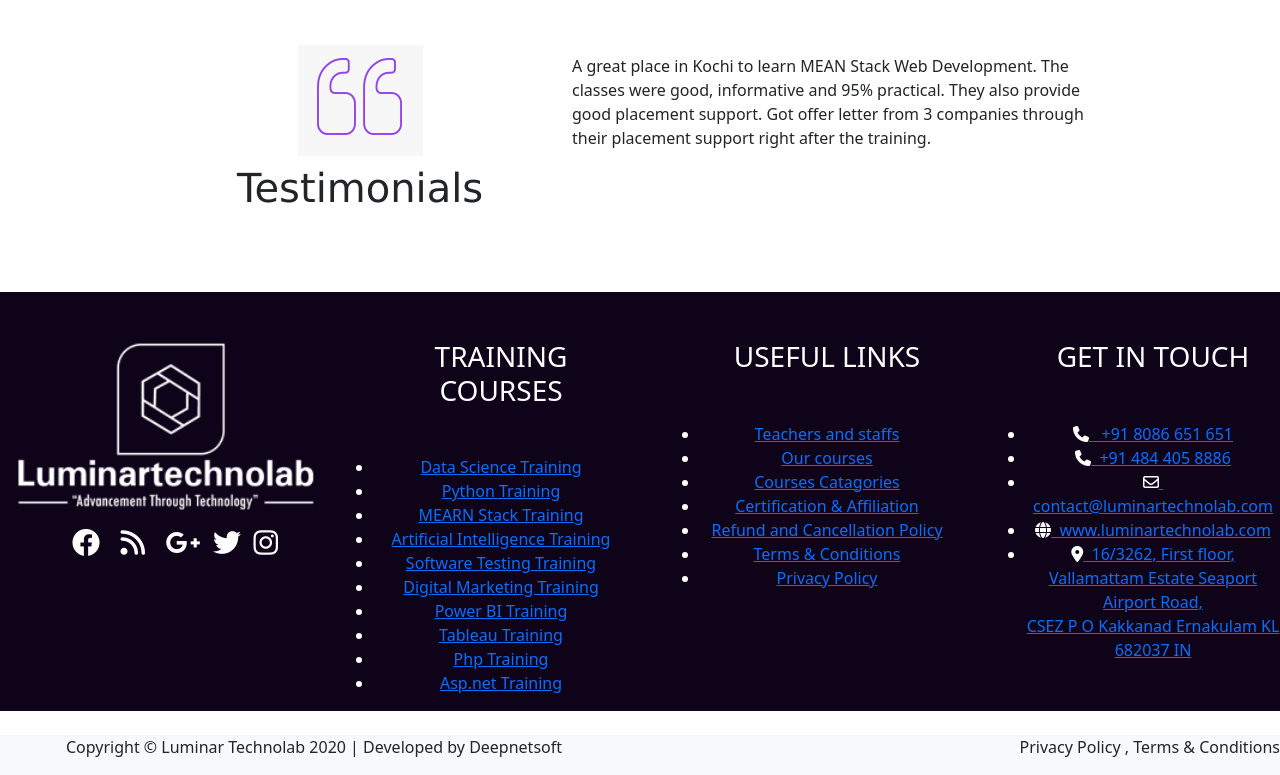
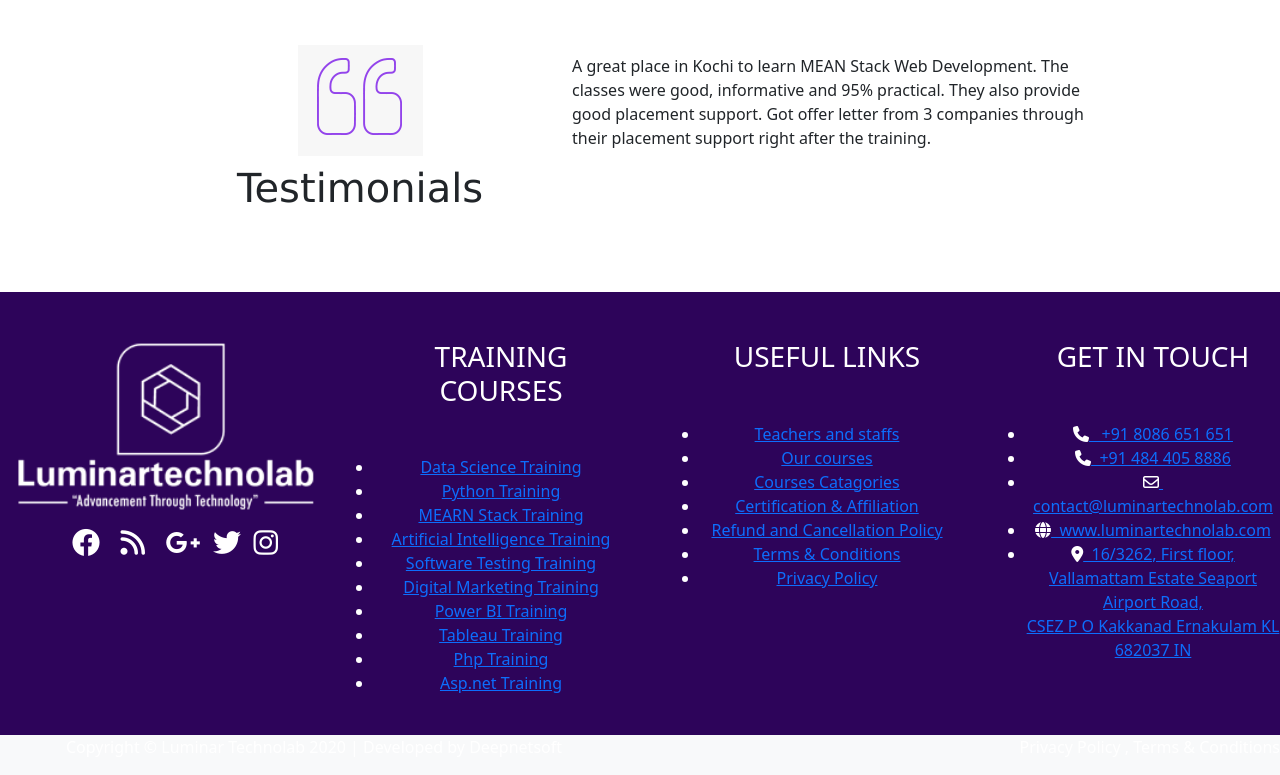
Before and after one commit to sonums5373/luminarwebpage, a plain HTML site: page index.html in a window 1280 px wide. Shown: the part 2502-3277 px from the top of the page. Drawn offline with nearby package versions, Linux system fonts and the light colour scheme; a web font is replaced by a local one.

Commit message:
colour change

```diff
--- a/index.html
+++ b/index.html
@@ -427,7 +427,7 @@
 
       </div>
     </div> <br><br><br>
-    <div class="footer1 text-white bb" style="background-color: rgb(14,3,25);">
+    <div class="footer1 text-white bb" style="background-color: rgb(45, 4, 90);">
       <div class="row">
         <div class="col-lg-3 col-md-4  col-sm-6">
           <img src="./footer.png" class="w-100 mt-5 ms-3 cc" alt="">
@@ -510,9 +510,7 @@
             </li>
 
           </ul>
-
         </div>
-
 
         <div class="col-lg-3 col-md-4 col-sm-6">
           <h3 class="text-white mt-5 ms-5">GET IN TOUCH</h3>
@@ -540,7 +538,7 @@
             </li>
           </ul>
         </div>
-      </div>
+
     </div>
     <div class="qt mt-4">
       <div class="row">
```
